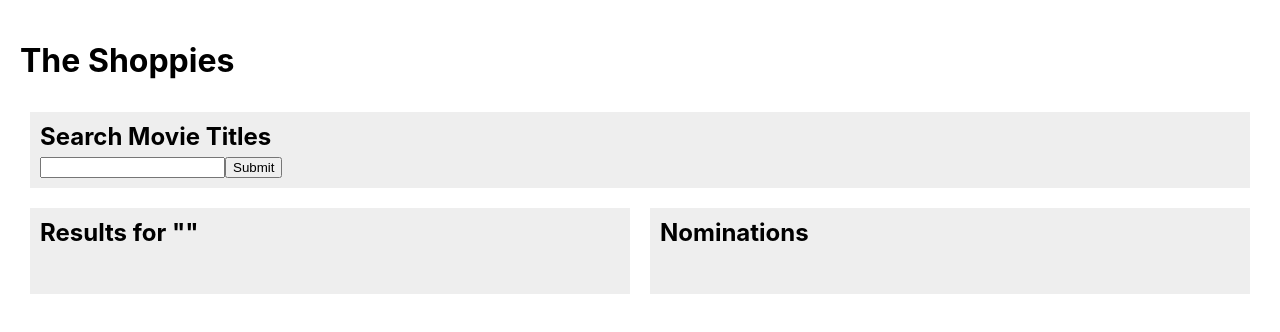
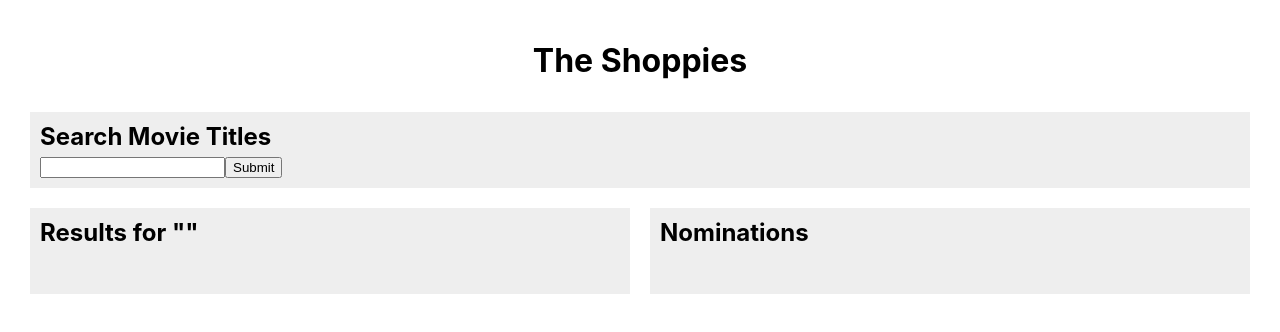
Before and after one commit to KaraDaviduik/shopify-front-end-2021, a React (Create React App) app: page / in a window 1280 px wide. Shown: the top 332 px of the page. Built offline with nearby package versions, Linux system fonts and the light colour scheme.

Commit message:
fixed text align

```diff
--- a/src/components/App.js
+++ b/src/components/App.js
@@ -130,7 +130,7 @@ const App = () => {
 
     return (
         <div className="App">
-            <h1>The Shoppies</h1>
+            <h1 style={{textAlign: 'center'}}>The Shoppies</h1>
             <div class="row">
                 <div class="column">
                     <h2>Search Movie Titles</h2>
```
